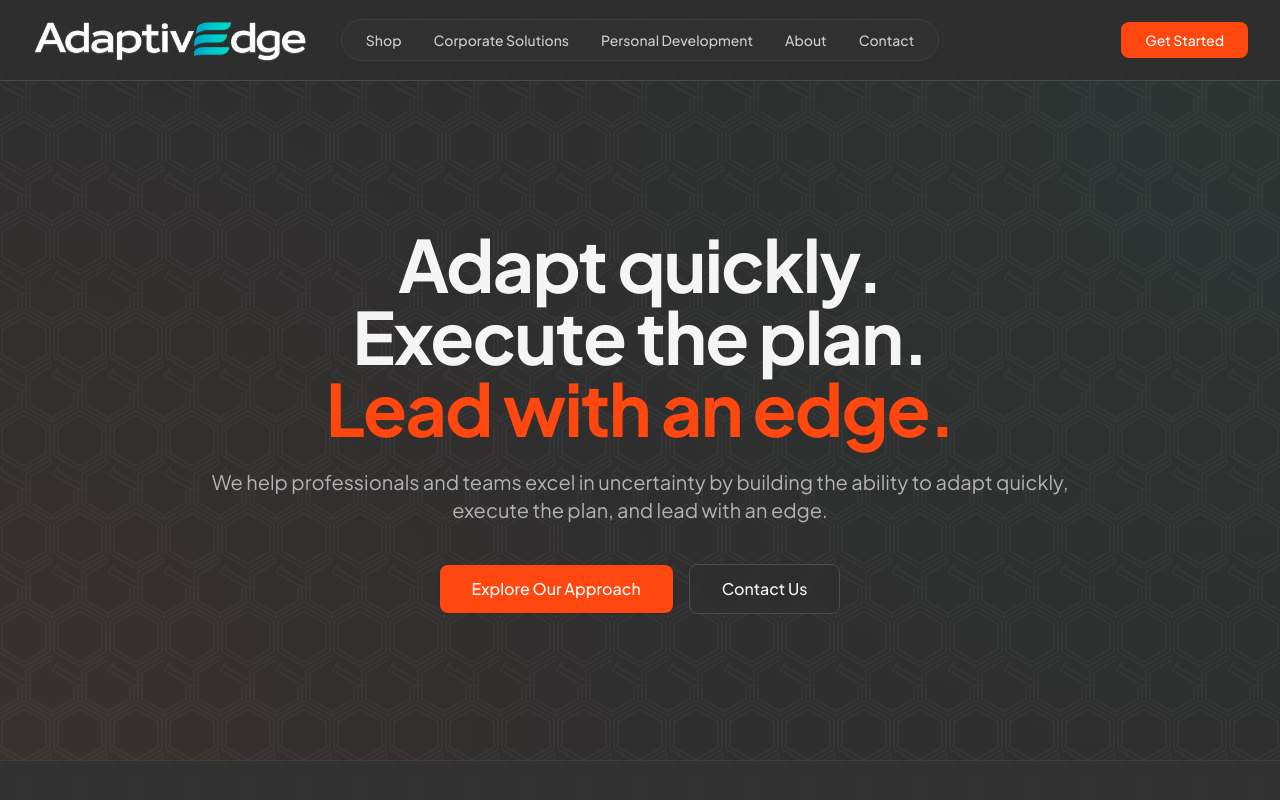
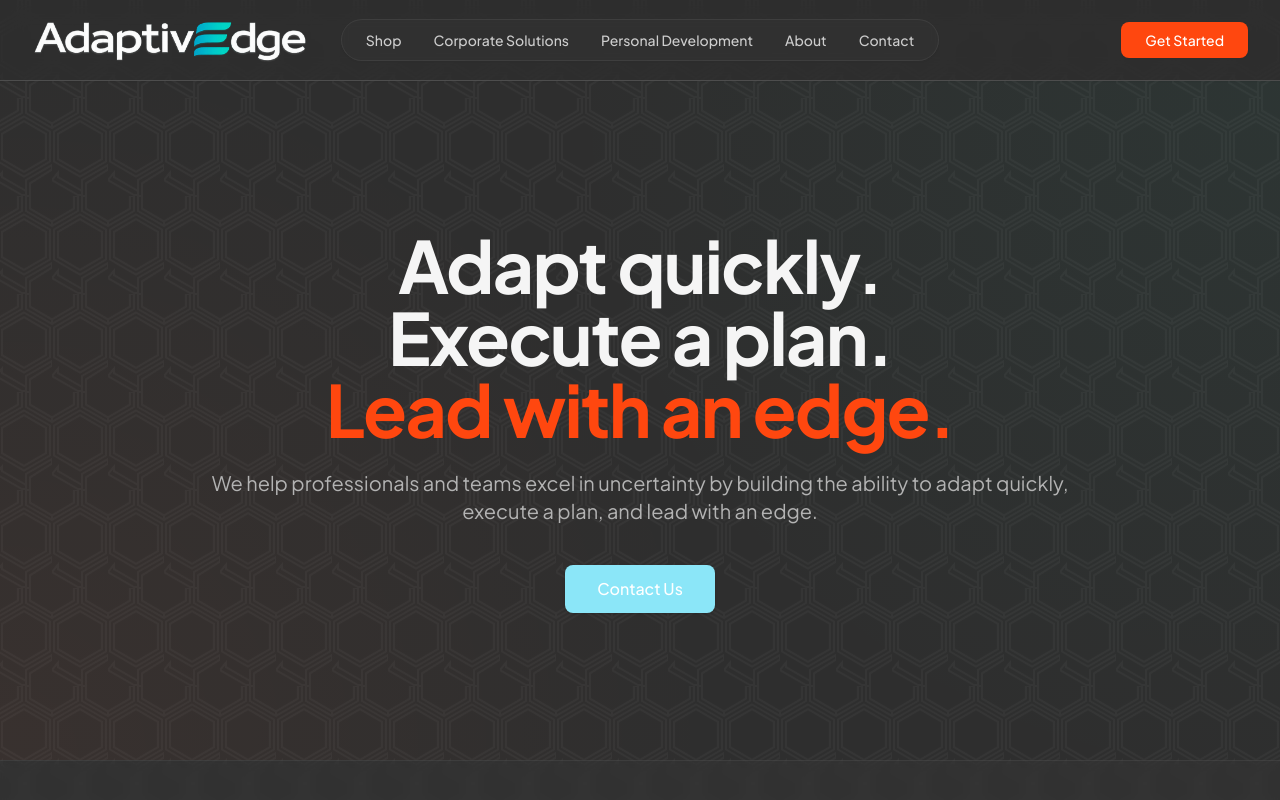
Before and after one commit to erikscomputers/adaptiveEDGE-site, a React (Vite) app: page / in a window 1280 px wide. Shown: the top 800 px of the page. Built offline with nearby package versions, Linux system fonts and the light colour scheme; the HTML template or start-up script is replaced by a standard one.

Commit message:
color update

```diff
--- a/src/pages/AboutPage.jsx
+++ b/src/pages/AboutPage.jsx
@@ -40,8 +40,8 @@ const AboutPage = () => {
             duration: 0.6
           }} className="max-w-3xl mx-auto">
               <h1 className="text-4xl md:text-5xl lg:text-6xl font-bold leading-tight mb-6 text-foreground">
-                About AdaptivEdge
-              </h1>
+  <span className="text-secondary">About</span> AdaptivEdge
+</h1>
               <p className="text-lg md:text-xl leading-relaxed text-muted-foreground">
                 We help leaders and teams navigate uncertainty by building the ability to adapt quickly, execute the plan, and lead with an edge.
               </p>
--- a/src/pages/HomePage.jsx
+++ b/src/pages/HomePage.jsx
@@ -40,7 +40,7 @@ const HomePage = () => {
   }];
   return <>
       <Helmet>
-        <title>AdaptivEdge - Adapt quickly. Execute the plan. Lead with an edge.</title>
+        <title>AdaptivEdge - Adapt quickly. Execute a plan. Lead with an edge.</title>
         <meta name="description" content="We help professionals and teams excel in uncertainty by building the ability to adapt quickly, execute the plan, and lead with an edge." />
       </Helmet>
 
@@ -65,19 +65,14 @@ const HomePage = () => {
           }} className="max-w-4xl mx-auto">
               <h1 className="text-5xl md:text-6xl lg:text-7xl font-bold leading-tight mb-6 text-foreground tracking-tight">
                 Adapt quickly.<br />
-                Execute the plan.<br />
+                Execute a plan.<br />
                 <span className="text-accent">Lead with an edge.</span>
               </h1>
               <p className="text-lg md:text-xl leading-relaxed max-w-[60ch] mx-auto mb-10 text-muted-foreground">
-                We help professionals and teams excel in uncertainty by building the ability to adapt quickly, execute the plan, and lead with an edge.
+                We help professionals and teams excel in uncertainty by building the ability to adapt quickly, execute a plan, and lead with an edge.
               </p>
               <div className="flex flex-col sm:flex-row gap-4 justify-center items-center">
-                <Button asChild size="lg" className="button-primary px-8 py-6 text-base">
-                  <Link to="/method">
-                    Explore Our Approach
-                  </Link>
-                </Button>
-                <Button asChild size="lg" variant="outline" className="bg-background/40 backdrop-blur-sm border-border text-foreground hover:bg-muted/60 hover:text-foreground transition-colors duration-200 rounded-lg px-8 py-6 text-base">
+                <Button asChild size="lg" className="button-secondary px-8 py-6 text-base">
                   <Link to="/contact">
                     Contact Us
                   </Link>
```
